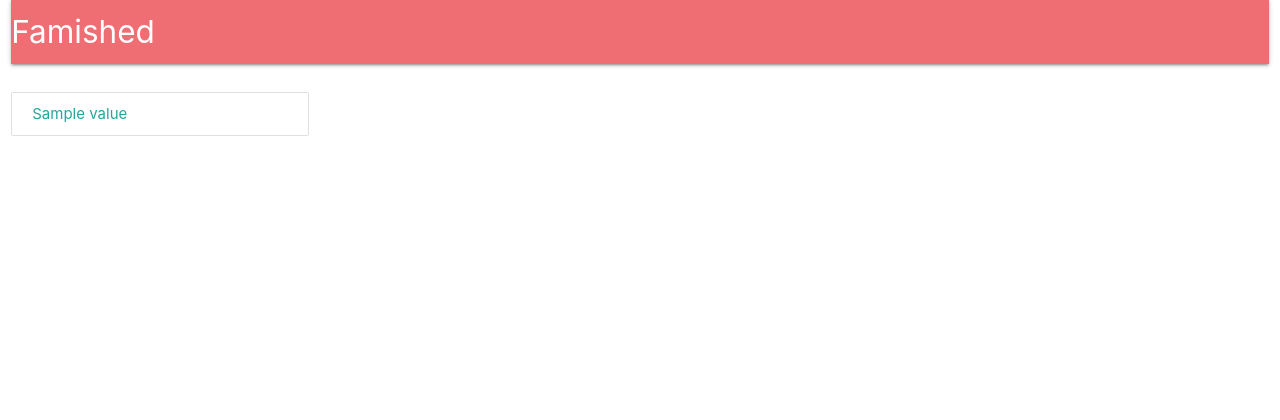
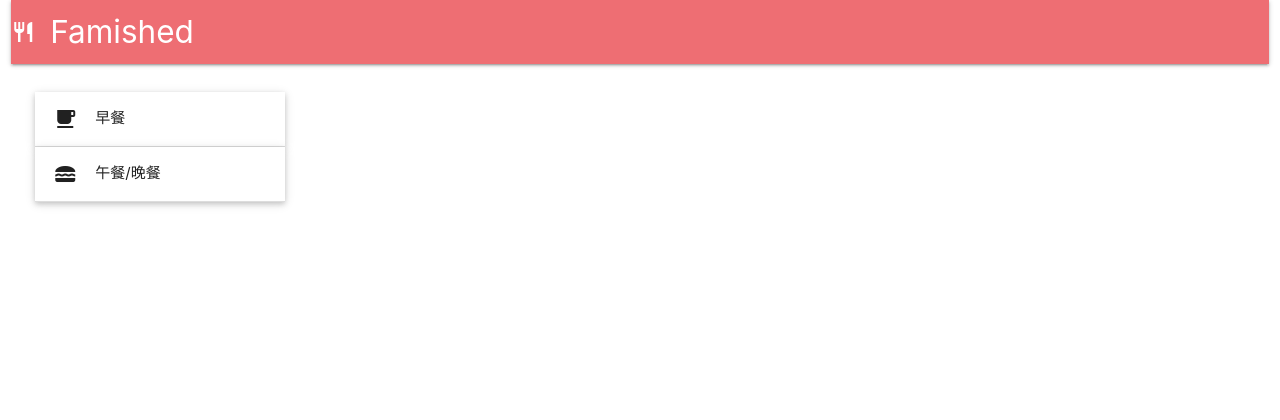
Before and after one commit to JustIceQAQ/famished, a Python web app: template templates/index.html in a window 1280 px wide. Shown: the top 420 px of the page. Run offline with Jinja, Linux system fonts and the light colour scheme; the template is opened without the code that fills it: most values are stand-ins (such as "Sample title", 1, 10 or a date in 2020).

Commit message:
tweak: page

```diff
--- a/templates/index.html
+++ b/templates/index.html
@@ -6,6 +6,8 @@
     <title>Famished</title>
     <!-- Compiled and minified CSS -->
     <link rel="stylesheet" href="https://cdnjs.cloudflare.com/ajax/libs/materialize/1.0.0/css/materialize.min.css">
+    <link href="https://fonts.googleapis.com/icon?family=Material+Icons" rel="stylesheet">
+
 
     <!-- Compiled and minified JavaScript -->
     <script src="https://cdnjs.cloudflare.com/ajax/libs/materialize/1.0.0/js/materialize.min.js"></script>
@@ -17,19 +19,57 @@
         <div class="col s12">
             <nav>
                 <div class="nav-wrapper">
-                    <a href="#" class="brand-logo">Famished</a>
+                    <a href="#" class="brand-logo">
+                        <i class="material-icons large">restaurant</i>
+                        Famished
+                    </a>
                 </div>
             </nav>
         </div>
     </div>
     <div class="row">
         <div class="col s12 m3">
-            <div class="collection">
-                {% for key, value in datas.items() %}
-                <a href="javascript:getMenu('{{ key }}')" class="collection-item">{{ value.name }}</a>
-                {% endfor %}
+            <ul class="collapsible popout ">
+                <li>
+                    <div class="collapsible-header">
+                        <i class="material-icons material-symbols-outlined">local_cafe</i>
+                        早餐
+                    </div>
+                    <div class="collapsible-body">
+                        <div class="collection">
+                            {% for key, value in datas.breakfast.items() %}
+                            <div class="collection-item">
+                                <a href="javascript:getMenu('breakfast', '{{ key }}')">{{ value.name }}</a>
+                                <a href="{{ value.source_url }}" class="secondary-content" target="_blank">
+                                    <i class="material-icons">open_in_new</i>
+                                </a>
+                            </div>
 
-            </div>
+                            {% endfor %}
+                        </div>
+                    </div>
+                </li>
+                <li>
+                    <div class="collapsible-header">
+                        <i class="material-icons material-symbols-outlined">lunch_dining</i>
+                        午餐/晚餐
+                    </div>
+                    <div class="collapsible-body">
+                        <div class="collection">
+                            {% for key, value in datas.lunch_dinner.items() %}
+                            <div class="collection-item">
+                                <a href="javascript:getMenu('lunch_dinner', '{{ key }}')">{{ value.name }} </a>
+                                <a href="{{ value.source_url }}" class="secondary-content" target="_blank">
+                                    <i class="material-icons">open_in_new</i>
+                                </a>
+                            </div>
+                            {% endfor %}
+                        </div>
+
+                    </div>
+                </li>
+            </ul>
+
         </div>
 
         <div id="menu" class="col s12 m9 ">
@@ -55,10 +95,10 @@
     }
 
 
-    const getMenu = (key) => {
+    const getMenu = (node, key) => {
         createPreloader()
         setTimeout(() => {
-            let dataItem = dataSet[key]
+            let dataItem = dataSet[node][key]
             if (dataItem["data_type"] === "images") {
                 createImages(dataItem.data)
             } else if (dataItem["data_type"] === "table") {
@@ -120,6 +160,7 @@
                     let ele = document.createElement("img")
                     ele.src = rowData[column]
                     ele.loading = "lazy"
+                    ele.classList.add('responsive-img')
                     cell.append(ele)
                 } else {
                     ele = document.createTextNode(rowData[column])
```
